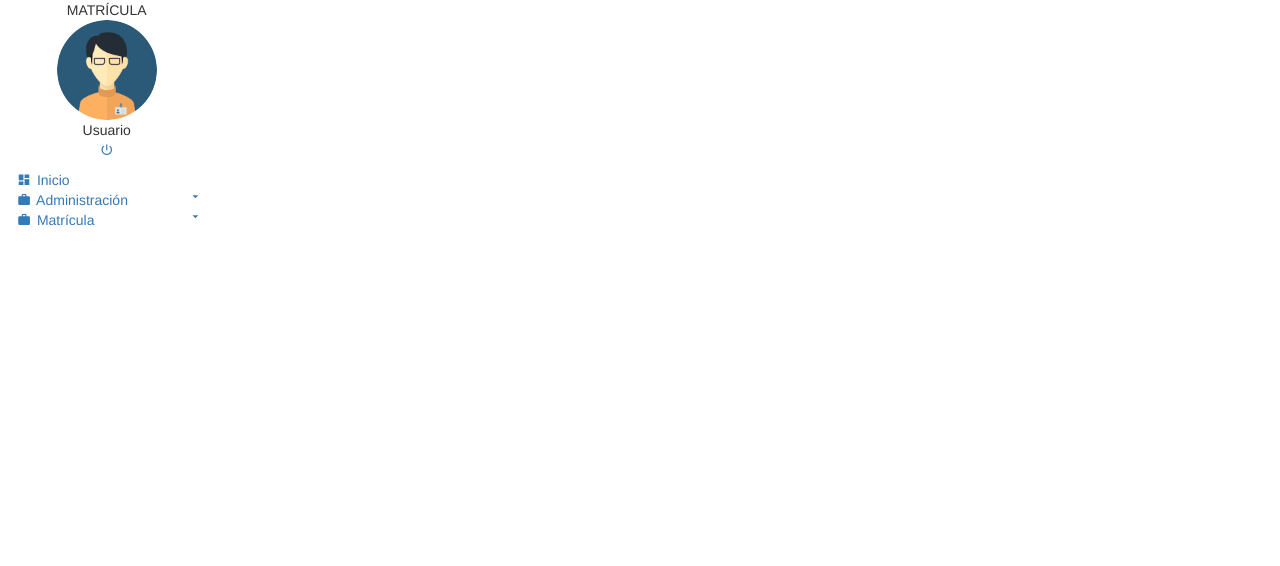
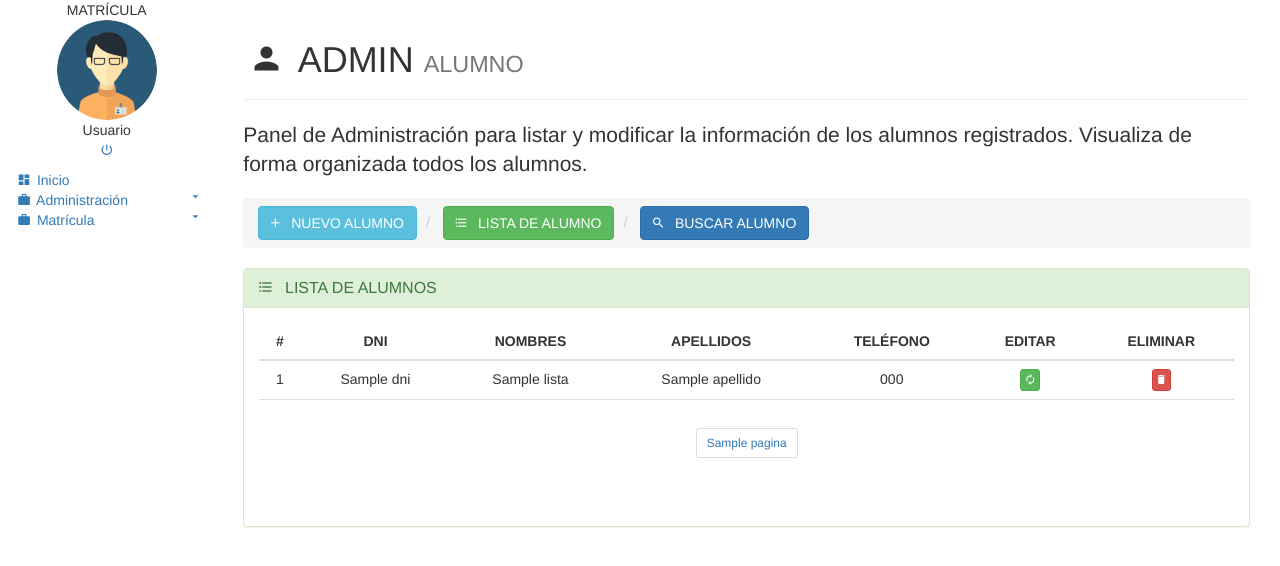
Before and after one commit to KevinSucapuca/SistemaMatricula, a Django app: template Matricula/templates/admin-lista-alumno.html in a window 1280 px wide. Shown: the top 566 px of the page. Run offline with Django 4.2, Linux system fonts and the light colour scheme; the template is opened without the code that fills it: most values are stand-ins (such as "Sample title", 1, 10 or a date in 2020); some libraries are stand-ins or nearby versions.

Commit message:
add feature listar alumno in template

```diff
--- a/Matricula/templates/admin-lista-alumno.html
+++ b/Matricula/templates/admin-lista-alumno.html
@@ -1,7 +1,7 @@
 {% extends "./base.html" %}
 {% block title %} Lista Alumnos {% endblock %}
 
-{% block body %}
+{% block section %}
 
 <div class="container-fluid">
     <div class="page-header">
@@ -34,7 +34,7 @@
 <div class="container-fluid">
     <div class="panel panel-success">
         <div class="panel-heading">
-            <h3 class="panel-title"><i class="zmdi zmdi-format-list-bulleted"></i> &nbsp; LISTA DE ALUMNO</h3>
+            <h3 class="panel-title"><i class="zmdi zmdi-format-list-bulleted"></i> &nbsp; LISTA DE ALUMNOS</h3>
         </div>
         <div class="panel-body">
             <div class="table-responsive">
@@ -46,74 +46,45 @@
                             <th class="text-center">NOMBRES</th>
                             <th class="text-center">APELLIDOS</th>
                             <th class="text-center">TELÉFONO</th>
-                            <th class="text-center">A. CUENTA</th>
-                            <th class="text-center">A. DATOS</th>
+                            <th class="text-center">EDITAR</th>
                             <th class="text-center">ELIMINAR</th>
                         </tr>
                     </thead>
                     <tbody>
+                        {% for lista in listaAlumno %}
                         <tr>
-                            <td>1</td>
-                            <td>7890987651</td>
-                            <td>Nombres</td>
-                            <td>Apellidos</td>
-                            <td>Telefono</td>
+                            <td>{{ listaAlumno.start_index|add:forloop.counter0 }}</td>
+                            <td>{{lista.dni}}</td>
+                            <td>{{lista.nombre}}</td>
+                            <td>{{lista.apellido}}</td>
+                            <td>{{lista.telefono}}</td>
+
                             <td>
-                                <a href="#!" class="btn btn-success btn-raised btn-xs">
+                                <a href="#" class="btn btn-success btn-raised btn-xs">
                                     <i class="zmdi zmdi-refresh"></i>
                                 </a>
                             </td>
                             <td>
-                                <a href="#!" class="btn btn-success btn-raised btn-xs">
-                                    <i class="zmdi zmdi-refresh"></i>
+                                <a href="#" class="btn btn-danger btn-raised btn-xs">
+                                    <i class="zmdi zmdi-delete"></i>
                                 </a>
                             </td>
-                            <td>
-                                <form>
-                                    <button type="submit" class="btn btn-danger btn-raised btn-xs">
-                                        <i class="zmdi zmdi-delete"></i>
-                                    </button>
-                                </form>
-                            </td>
                         </tr>
+                        {% empty %}
+                                <tr>
+                                    <td colspan="7">No se encontraron resultados.</td>
+                                </tr>
+                        {% endfor %}
+                    </tbody>
+                    <tfoot>
                         <tr>
-                            <td>2</td>
-                            <td>7890987651</td>
-                            <td>Nombres</td>
-                            <td>Apellidos</td>
-                            <td>Telefono</td>
-                            <td>
-                                <a href="#!" class="btn btn-success btn-raised btn-xs">
-                                    <i class="zmdi zmdi-refresh"></i>
-                                </a>
-                            </td>
-                            <td>
-                                <a href="#!" class="btn btn-success btn-raised btn-xs">
-                                    <i class="zmdi zmdi-refresh"></i>
-                                </a>
-                            </td>
-                            <td>
-                                <form>
-                                    <button type="submit" class="btn btn-danger btn-raised btn-xs">
-                                        <i class="zmdi zmdi-delete"></i>
-                                    </button>
-                                </form>
-                            </td>
+                            <td colspan="7">{% include "paginacion-lista-alumno.html" %}</td>
                         </tr>
-                    </tbody>
+                    </tfoot>
                 </table>
+
             </div>
-            <nav class="text-center">
-                <ul class="pagination pagination-sm">
-                    <li class="disabled"><a href="javascript:void(0)">«</a></li>
-                    <li class="active"><a href="javascript:void(0)">1</a></li>
-                    <li><a href="javascript:void(0)">2</a></li>
-                    <li><a href="javascript:void(0)">3</a></li>
-                    <li><a href="javascript:void(0)">4</a></li>
-                    <li><a href="javascript:void(0)">5</a></li>
-                    <li><a href="javascript:void(0)">»</a></li>
-                </ul>
-            </nav>
+
         </div>
     </div>
 </div>
```
